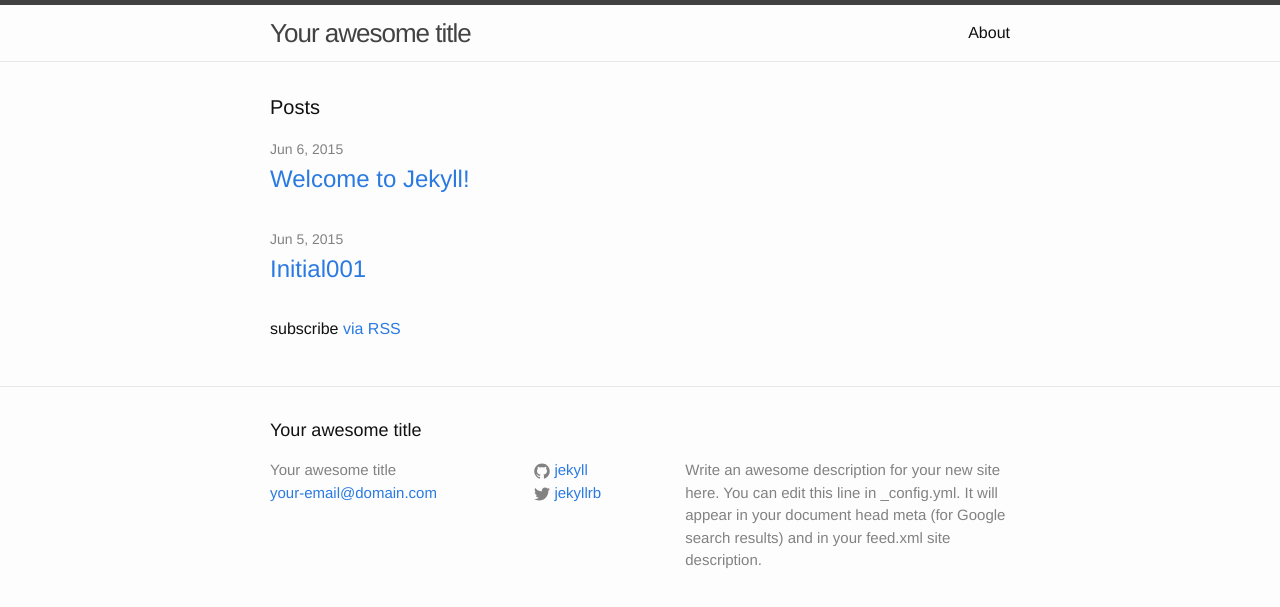
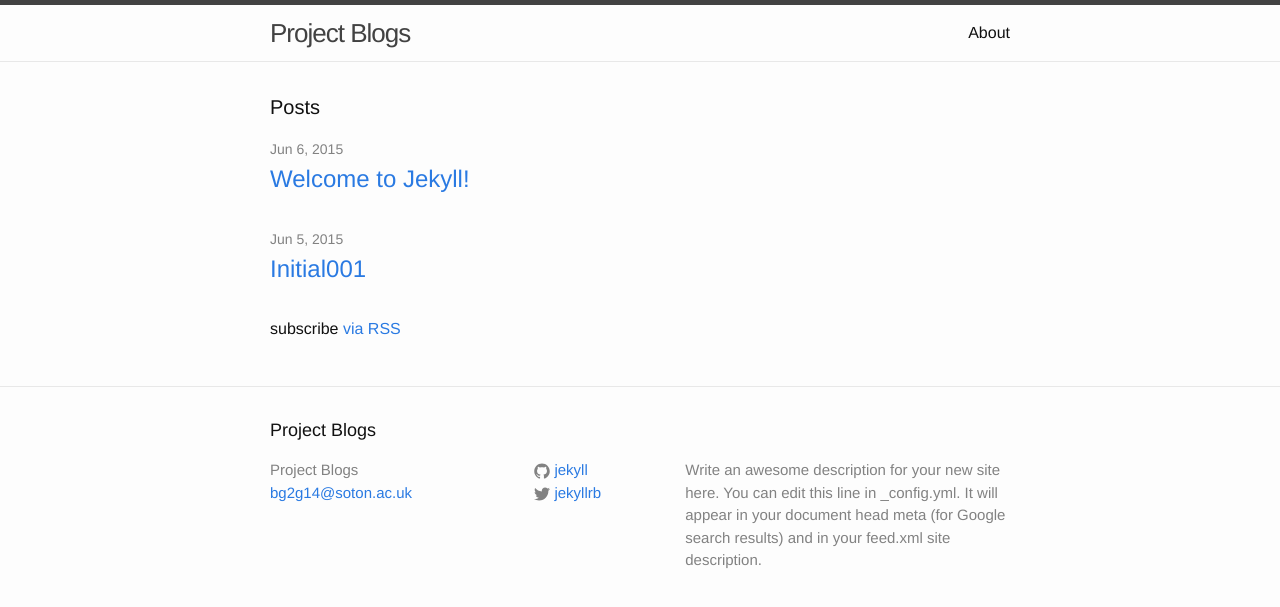
Before and after one commit to BingjieGao/SummerBlogs, a Jekyll site: the page built from index.html, in a window 1280 px wide. Shown: the top 607 px of the page. Built offline with Jekyll 4.4.1, drawn with Linux system fonts in a browser that asks for light colours; Markdown is read by kramdown in place of the engine named in the settings.

Commit message:
Update _config.yml

```diff
--- a/_config.yml
+++ b/_config.yml
@@ -1,6 +1,6 @@
 # Site settings
-title: Your awesome title
-email: your-email@domain.com
+title: Project Blogs
+email: bg2g14@soton.ac.uk
 description: > # this means to ignore newlines until "baseurl:"
   Write an awesome description for your new site here. You can edit this
   line in _config.yml. It will appear in your document head meta (for
@@ -16,5 +16,4 @@ github_username:  jekyll
 markdown: redcarpet
 #markdown_ext:  markdown,mkdown,mkdn,mkd,md
 redcarpet:
-  extensions: ["tables", "autolink", "strikethrough", "space_after_headers", "with_toc_data", "fenced_code_blocks",
-              "no_intra_emphasis", "fenced_code_blocks", "autolink", "strikethrough", "superscript", "with_toc_data"]
+  extensions: ["tables","no_intra_emphasis", "fenced_code_blocks", "autolink", "strikethrough", "superscript", "with_toc_data"]
```
